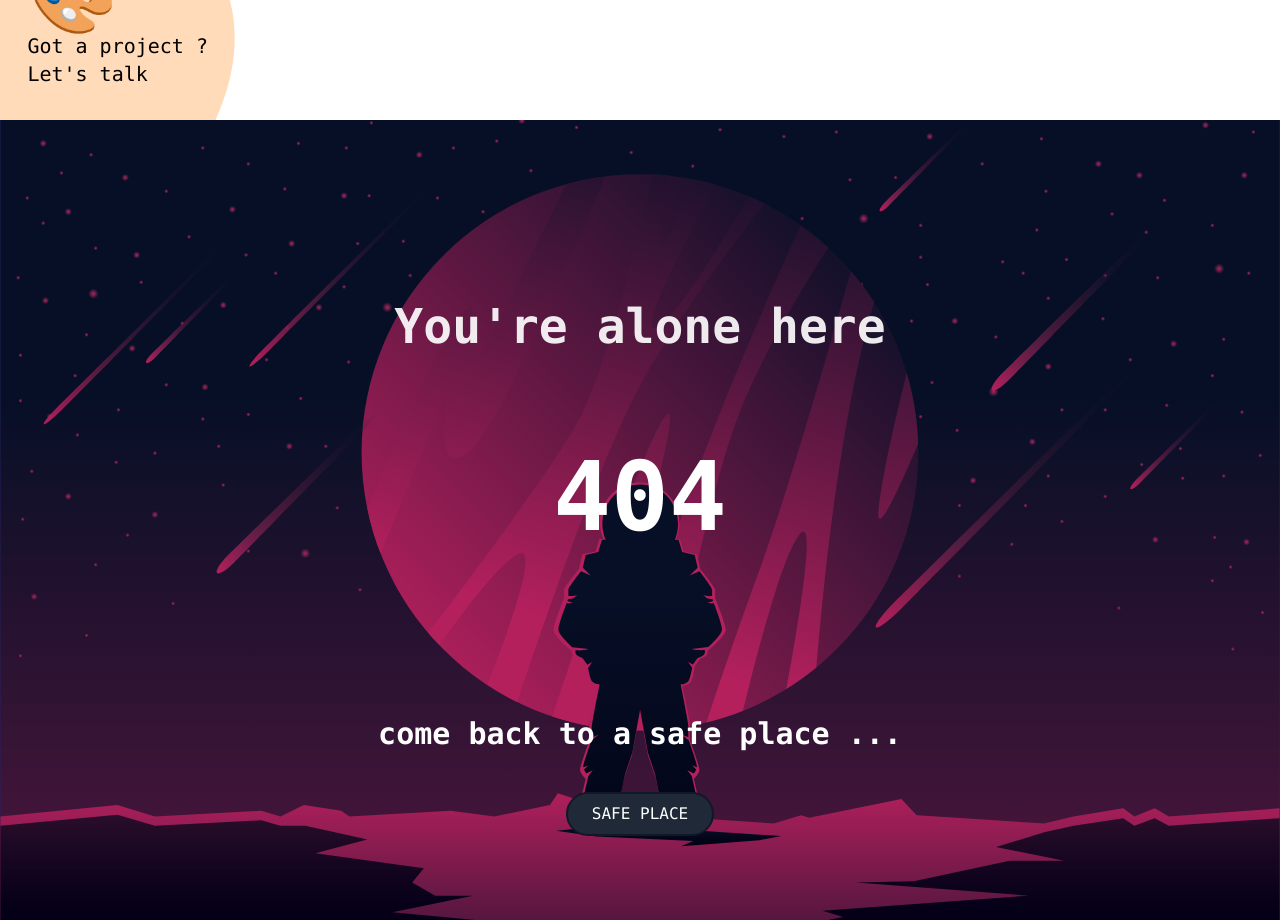
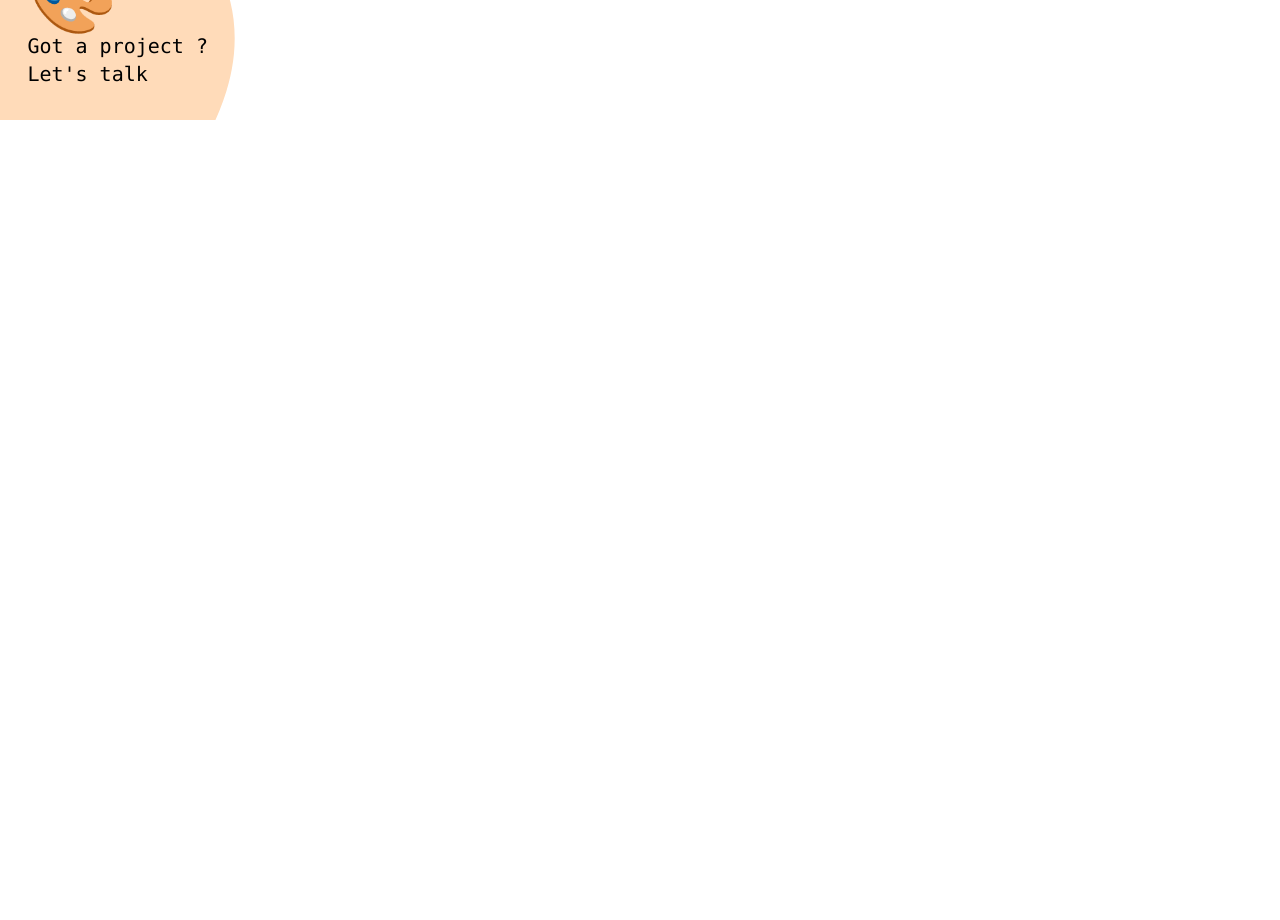
Before and after one commit to yacine-21/my_Website, a React (Create React App) app: page / in a window 1280 px wide. Shown: the part 680-1600 px from the top of the page. After the commit the page ends 800 px from the top, so only its background shows below. Built offline with nearby package versions, Linux system fonts and the light colour scheme; a web font is replaced by a local one.

Commit message:
fix 404 page

```diff
--- a/src/App.js
+++ b/src/App.js
@@ -1,5 +1,5 @@
 import React from "react";
-import { BrowserRouter as Router, Route } from "react-router-dom";
+import { BrowserRouter as Router, Route, Switch } from "react-router-dom";
 import Accueil from "./view/Accueil";
 import Homepage from "./view/HomePage";
 import error_404 from "./view/Error";
@@ -8,9 +8,11 @@
   return (
     <div className="App">
       <Router>
-        <Route path="/" exact component={Homepage} />
-        <Route path="/accueil" exact component={Accueil} />
-        <Route path="*" exact component={error_404} />
+        <Switch>
+          <Route path="/" exact component={Homepage} />
+          <Route path="/accueil" exact component={Accueil} />
+          <Route component={error_404} />
+        </Switch>
       </Router>
     </div>
   );
```
